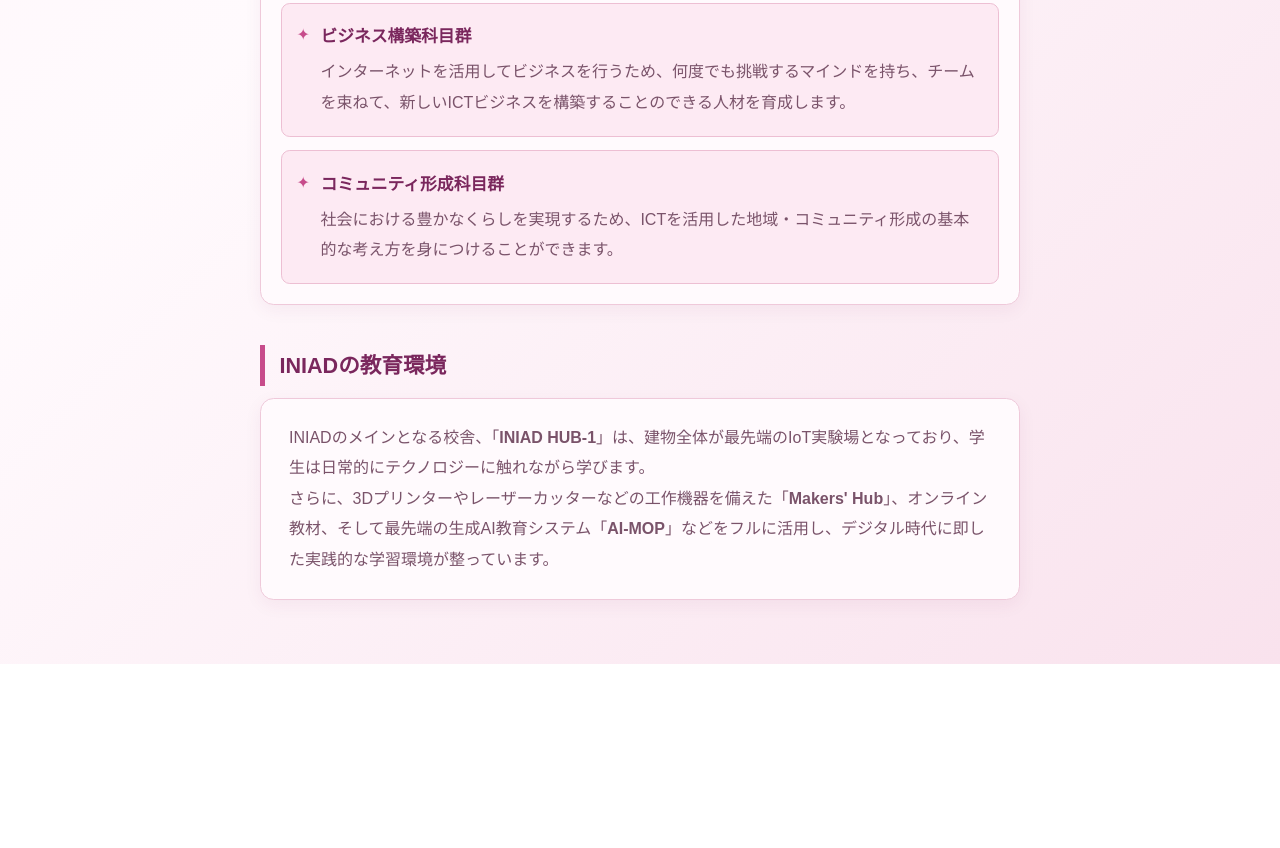
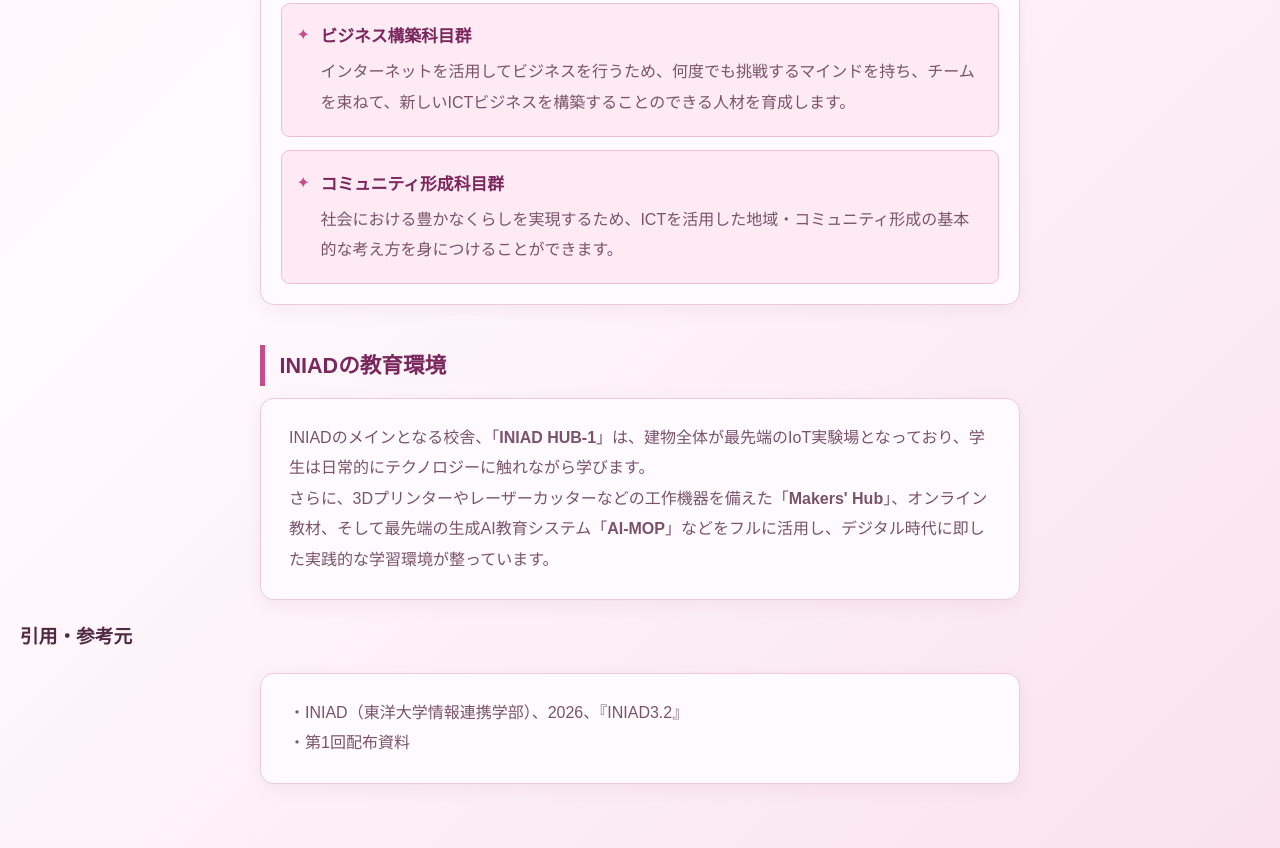
Before and after one commit to s15402600671/iniad-intro, a plain HTML site: page index.html in a window 1280 px wide. Shown: the part 1733-2581 px from the top of the page. Before the commit the page ends 2397 px from the top, so only its background shows below. Drawn offline with Linux system fonts and the light colour scheme.

Commit message:
Update index.html

```diff
--- a/index.html
+++ b/index.html
@@ -45,5 +45,7 @@
     </ul>
     <h2>INIADの教育環境</h2>
     <p>INIADのメインとなる校舎、「<b>INIAD HUB-1</b>」は、建物全体が最先端のIoT実験場となっており、学生は日常的にテクノロジーに触れながら学びます。<br>さらに、3Dプリンターやレーザーカッターなどの工作機器を備えた「<b>Makers' Hub</b>」、オンライン教材、そして最先端の生成AI教育システム「<b>AI-MOP</b>」などをフルに活用し、デジタル時代に即した実践的な学習環境が整っています。</p>
+    <h3>引用・参考元</h3>
+    <p>・INIAD（東洋大学情報連携学部）、2026、『INIAD3.2』<br>・第1回配布資料</p>
   </body>
 </html>
```
